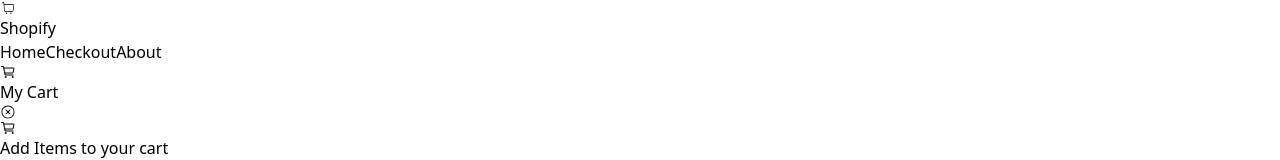
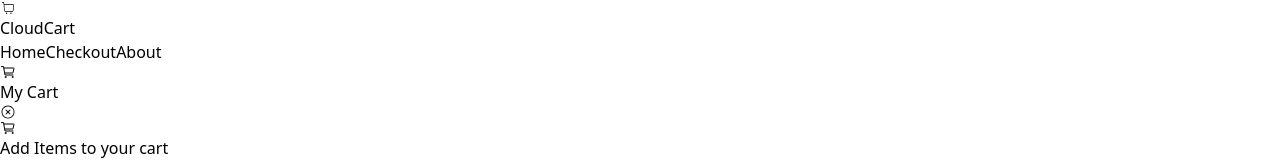
Before and after one commit to wolfamit/Shopify-redux, a React (Vite) app: page /checkout in a window 1280 px wide. Shown: the top 160 px of the page. Built offline with nearby package versions, Linux system fonts and the light colour scheme.

Commit message:
final-year-project

```diff
--- a/index.html
+++ b/index.html
@@ -4,7 +4,7 @@
     <meta charset="UTF-8" />
     <link rel="icon" type="image/svg+xml" href="/vite.svg" />
     <meta name="viewport" content="width=device-width, initial-scale=1.0" />
-    <title>Shopify</title>
+    <title>CloudCart</title>
   </head>
   <body>
     <div id="root"></div>
--- a/package.json
+++ b/package.json
@@ -21,6 +21,7 @@
     "react-dom": "^18.2.0",
     "react-icons": "^5.2.1",
     "react-inner-image-zoom": "^3.0.2",
+    "react-loading-skeleton": "^3.4.0",
     "react-redux": "^9.1.2",
     "react-router-dom": "^6.23.1",
     "react-star-ratings": "^2.3.0",
--- a/src/App.tsx
+++ b/src/App.tsx
@@ -6,6 +6,9 @@
 import Header from "./components/Header";
 import SingleItem from "./pages/SingleItem";
 import CheckoutFinal from "./pages/CheckoutFinal";
+
+import "react-loading-skeleton/dist/skeleton.css";
+
 
 function App() {
   return (
@@ -20,6 +23,7 @@
             <Route path="/product/:id" Component={SingleItem} />
           </Routes>
         </BrowserRouter>
+
     </>
   );
 }
--- a/src/components/Header.tsx
+++ b/src/components/Header.tsx
@@ -39,7 +39,7 @@
             <CiShoppingCart className="w-10 h-10 text-white p-2 bg-indigo-500 rounded-full" />
             <path d="M12 2L2 7l10 5 10-5-10-5zM2 17l10 5 10-5M2 12l10 5 10-5"></path>
 
-            <span className="ml-3 text-xl">Shopify</span>
+            <span className="ml-4 text-3xl">CloudCart</span>
           </Link>
           <nav className="md:ml-auto md:py-1 md:pl-4	flex flex-wrap items-center text-base justify-center">
             <Link to={"/"} className="mr-5 hover:text-gray-900">
--- a/src/components/ImageCarousal.tsx
+++ b/src/components/ImageCarousal.tsx
@@ -52,7 +52,7 @@
         ref.current = window.setInterval(handleNext, 3000);
       }}
 
-      className="w-full ">
+      className="w-full md:w-4/5 ">
         <Link to={`/product/${products[index].id}`}><img
           className="md:pt-20 pt-32 cursor-pointer mx-auto relative h-[400px] w-1/2"
           src={products[index]?.image}
--- a/src/pages/Checkout.tsx
+++ b/src/pages/Checkout.tsx
@@ -8,7 +8,7 @@
     navigate('/checkout-final')
   }
   return (
-    <div className="max-w-2xl mx-auto p-4 pt-[100px]">
+    <div className="max-w-2xl mx-auto p-4 lg:pt-[100px] pt-[150px]">
       <h1 className="text-2xl font-bold mb-4">Complete your purchase</h1>
 
       <div className="bg-white shadow-md rounded-lg p-6">
--- a/src/pages/Home.tsx
+++ b/src/pages/Home.tsx
@@ -1,6 +1,7 @@
 import ImageCarousal from "../components/ImageCarousal";
 import { useGetProductsQuery } from "../redux/queries/ProductApi";
 import { Link } from "react-router-dom";
+import Skeleton from 'react-loading-skeleton'
 
 const ProductCart = ({
   title,
@@ -53,7 +54,7 @@
     isLoading,
   } = useGetProductsQuery("productApi");
 
-  if (isLoading) return <div>Loading...</div>;
+  if (isLoading) return <div>Loading</div>
   if (error) return <div>Something went wrong</div>;
 
   return (
```
Also changed, not shown: 1 other file (tests, documents, lock files or other folders). Lines whose indentation alone changed are shown as unchanged.
